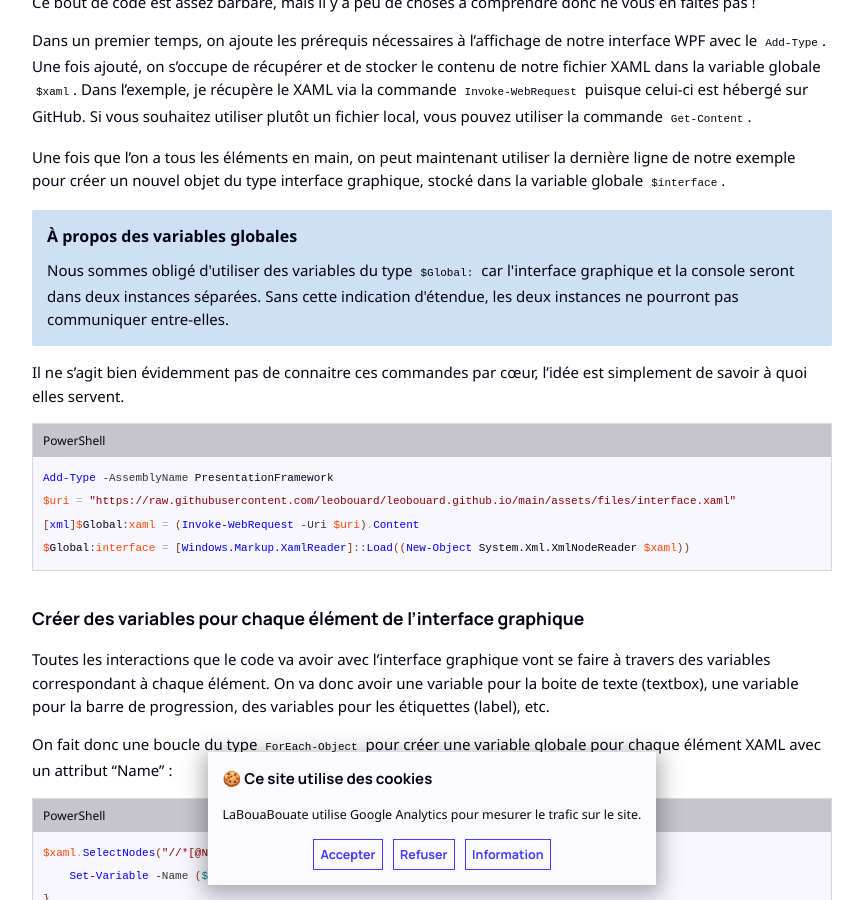
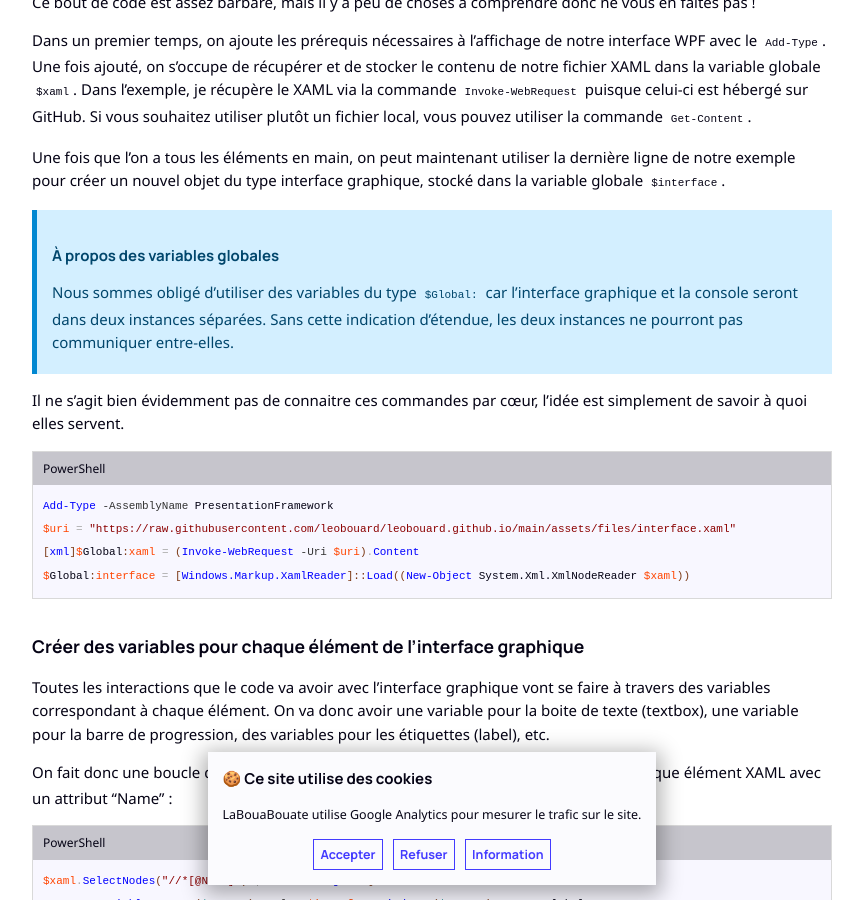
Before and after one commit to leobouard/leobouard.github.io, a Jekyll site: the page built from _posts/2022-12-01-cours-pratique-powershell-008.md, in a window 1280 px wide and 900 px high, scrolled down 1608 px. Shown: the whole window, without its empty margins (208-1071 px from the left). Built offline with Jekyll 4.4.1, drawn with Linux system fonts in a browser that asks for light colours; nearby versions of some CDN libraries; some web fonts are replaced.

Commit message:
Update 2022-12-01-cours-pratique-powershell-008.md

```diff
--- a/_posts/2022-12-01-cours-pratique-powershell-008.md
+++ b/_posts/2022-12-01-cours-pratique-powershell-008.md
@@ -51,10 +51,9 @@
 
 Une fois que l'on a tous les éléments en main, on peut maintenant utiliser la dernière ligne de notre exemple pour créer un nouvel objet du type interface graphique, stocké dans la variable globale `$interface`.
 
-<div class="information">
-  <span>À propos des variables globales</span>
-  <p>Nous sommes obligé d'utiliser des variables du type <code>$Global:</code> car l'interface graphique et la console seront dans deux instances séparées. Sans cette indication d'étendue, les deux instances ne pourront pas communiquer entre-elles.</p>
-</div>
+> #### À propos des variables globales
+>
+> Nous sommes obligé d'utiliser des variables du type <code>$Global:</code> car l'interface graphique et la console seront dans deux instances séparées. Sans cette indication d'étendue, les deux instances ne pourront pas communiquer entre-elles.
 
 Il ne s'agit bien évidemment pas de connaitre ces commandes par cœur, l'idée est simplement de savoir à quoi elles servent.
 
```
